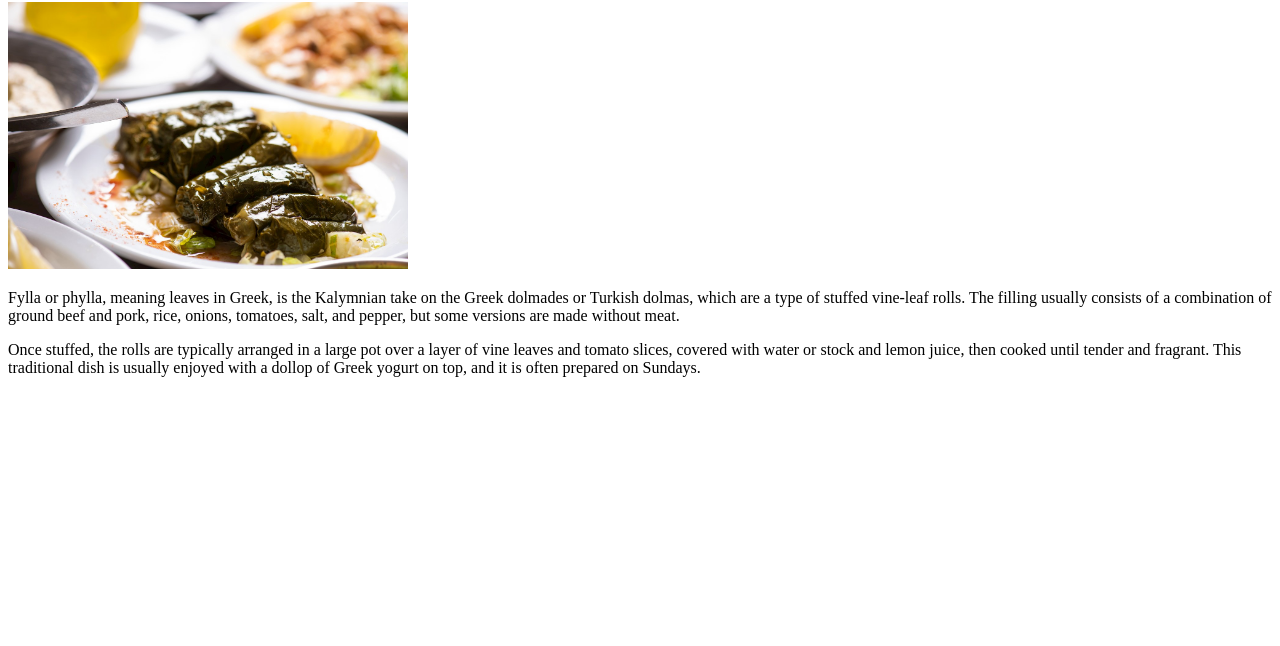
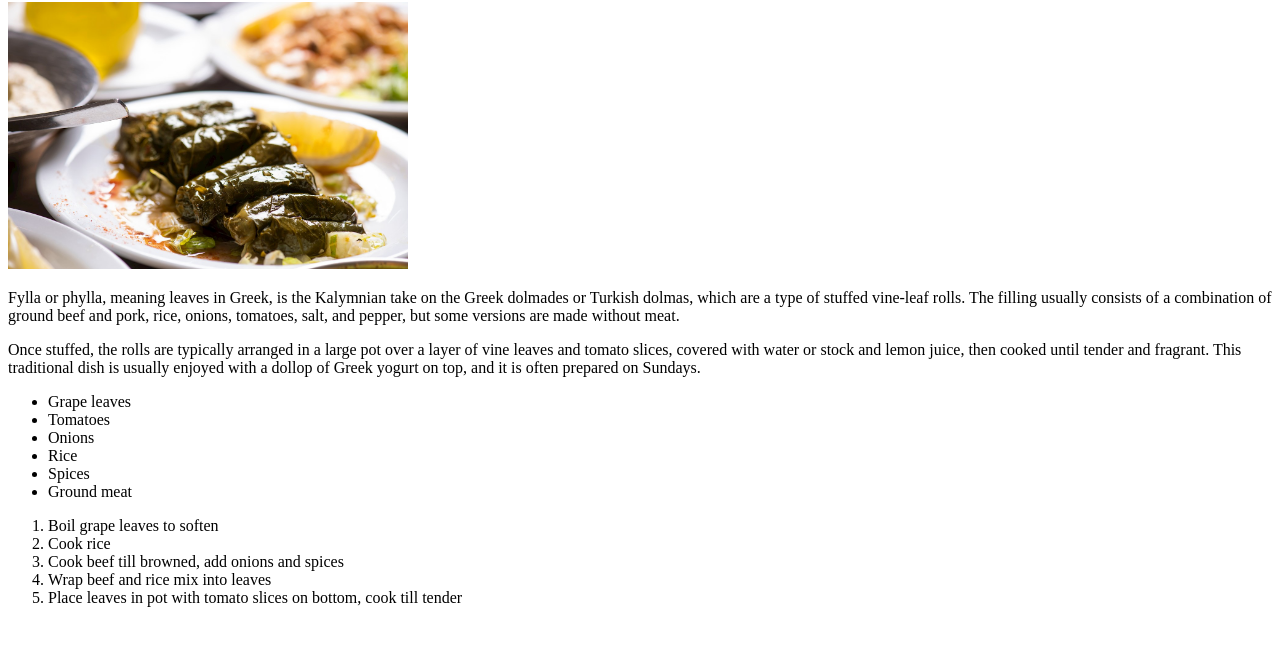
Before and after one commit to TheSoulounias/odin-recipes, a plain HTML site: page recipes/fylla.html in a window 1280 px wide. Shown: the part 78-724 px from the top of the page. Drawn offline with Linux system fonts and the light colour scheme.

Commit message:
Add ingriedients and instructions

```diff
--- a/recipes/fylla.html
+++ b/recipes/fylla.html
@@ -10,5 +10,21 @@
     <img src="../images/fylla.jpg" width="400">
     <p>Fylla or phylla, meaning leaves in Greek, is the Kalymnian take on the Greek dolmades or Turkish dolmas, which are a type of stuffed vine-leaf rolls. The filling usually consists of a combination of ground beef and pork, rice, onions, tomatoes, salt, and pepper, but some versions are made without meat.</p>
     <p>Once stuffed, the rolls are typically arranged in a large pot over a layer of vine leaves and tomato slices, covered with water or stock and lemon juice, then cooked until tender and fragrant. This traditional dish is usually enjoyed with a dollop of Greek yogurt on top, and it is often prepared on Sundays.</p>
+    <ul>
+        <li>Grape leaves</li>
+        <li>Tomatoes</li>
+        <li>Onions</li>
+        <li>Rice</li>
+        <li>Spices</li>
+        <li>Ground meat</li>
+    </ul>
+    <ol>
+        <li>Boil grape leaves to soften</li>
+        <li>Cook rice</li>
+        <li>Cook beef till browned, add onions and spices</li>
+        <li>Wrap beef and rice mix into leaves</li>
+        <li>Place leaves in pot with tomato slices on bottom, cook till tender</li>
+
+    </ol>
 </body>
 </html>
```
